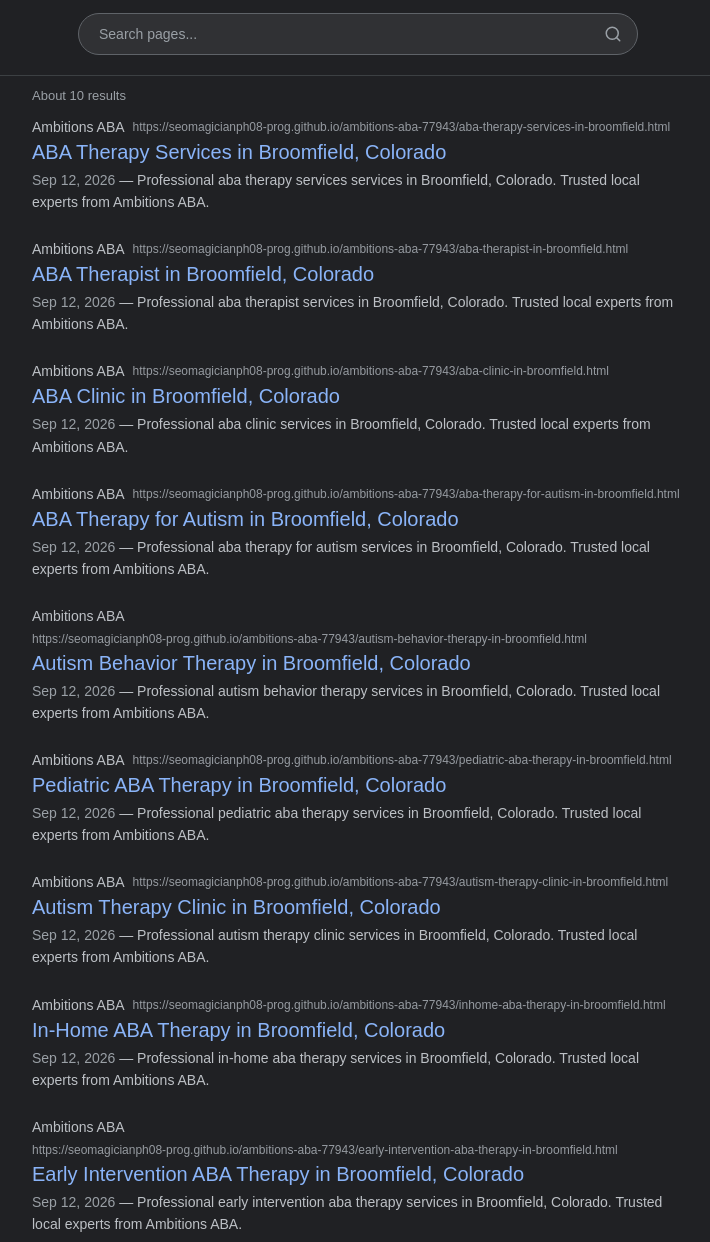
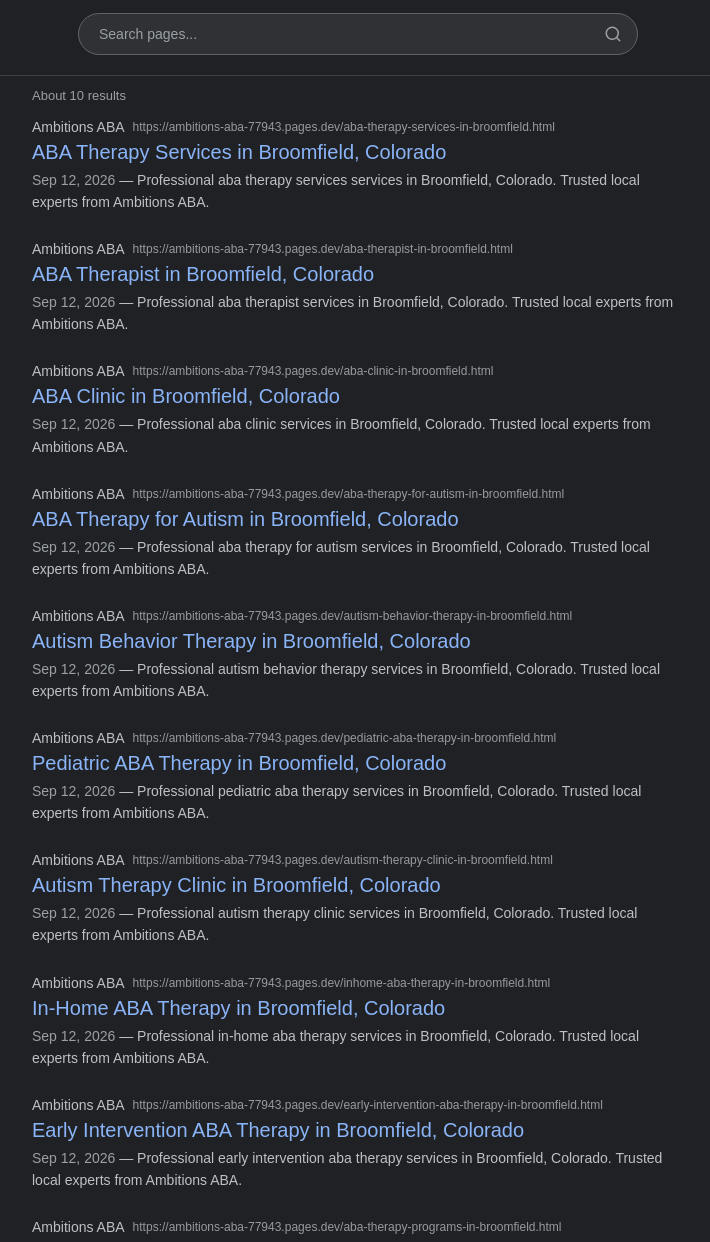
Before and after one commit to seomagicianph08-prog/ambitions-aba-77943, a plain HTML site: page index.html in a window 1280 px wide. Shown: the part 50-1292 px from the top of the page, without its empty margins (282-992 px from the left). Drawn offline with Linux system fonts and the light colour scheme.

Commit message:
Deploy Ambitions ABA to Cloudflare Pages - 15 files

```diff
--- a/index.html
+++ b/index.html
@@ -5,7 +5,7 @@
     <meta name="viewport" content="width=device-width, initial-scale=1.0">
     <title>Ambitions ABA | Service Pages</title>
     <meta name="description" content="Ambitions ABA — Browse all service pages. Find local services near you.">
-    <link rel="canonical" href="https://seomagicianph08-prog.github.io/ambitions-aba-77943/">
+    <link rel="canonical" href="https://ambitions-aba-77943.pages.dev/">
     <style>
       *{margin:0;padding:0;box-sizing:border-box}
       body{font-family:arial,sans-serif;background:#202124;color:#bdc1c6;min-height:100vh;-webkit-font-smoothing:antialiased}
@@ -68,7 +68,7 @@
     <article class="r" data-title="aba therapy services in broomfield, colorado">
       <div class="r-src">
         <span class="r-domain">Ambitions ABA</span>
-        <span class="r-url">https://seomagicianph08-prog.github.io/ambitions-aba-77943/aba-therapy-services-in-broomfield.html</span>
+        <span class="r-url">https://ambitions-aba-77943.pages.dev/aba-therapy-services-in-broomfield.html</span>
       </div>
       <a href="./aba-therapy-services-in-broomfield.html" class="r-title">ABA Therapy Services in Broomfield, Colorado</a>
       <p class="r-desc"><span class="r-date">Sep 12, 2026</span> — Professional aba therapy services services in Broomfield, Colorado. Trusted local experts from Ambitions ABA.</p>
@@ -76,7 +76,7 @@
     <article class="r" data-title="aba therapist in broomfield, colorado">
       <div class="r-src">
         <span class="r-domain">Ambitions ABA</span>
-        <span class="r-url">https://seomagicianph08-prog.github.io/ambitions-aba-77943/aba-therapist-in-broomfield.html</span>
+        <span class="r-url">https://ambitions-aba-77943.pages.dev/aba-therapist-in-broomfield.html</span>
       </div>
       <a href="./aba-therapist-in-broomfield.html" class="r-title">ABA Therapist in Broomfield, Colorado</a>
       <p class="r-desc"><span class="r-date">Sep 12, 2026</span> — Professional aba therapist services in Broomfield, Colorado. Trusted local experts from Ambitions ABA.</p>
@@ -84,7 +84,7 @@
     <article class="r" data-title="aba clinic in broomfield, colorado">
       <div class="r-src">
         <span class="r-domain">Ambitions ABA</span>
-        <span class="r-url">https://seomagicianph08-prog.github.io/ambitions-aba-77943/aba-clinic-in-broomfield.html</span>
+        <span class="r-url">https://ambitions-aba-77943.pages.dev/aba-clinic-in-broomfield.html</span>
       </div>
       <a href="./aba-clinic-in-broomfield.html" class="r-title">ABA Clinic in Broomfield, Colorado</a>
       <p class="r-desc"><span class="r-date">Sep 12, 2026</span> — Professional aba clinic services in Broomfield, Colorado. Trusted local experts from Ambitions ABA.</p>
@@ -92,7 +92,7 @@
     <article class="r" data-title="aba therapy for autism in broomfield, colorado">
       <div class="r-src">
         <span class="r-domain">Ambitions ABA</span>
-        <span class="r-url">https://seomagicianph08-prog.github.io/ambitions-aba-77943/aba-therapy-for-autism-in-broomfield.html</span>
+        <span class="r-url">https://ambitions-aba-77943.pages.dev/aba-therapy-for-autism-in-broomfield.html</span>
       </div>
       <a href="./aba-therapy-for-autism-in-broomfield.html" class="r-title">ABA Therapy for Autism in Broomfield, Colorado</a>
       <p class="r-desc"><span class="r-date">Sep 12, 2026</span> — Professional aba therapy for autism services in Broomfield, Colorado. Trusted local experts from Ambitions ABA.</p>
@@ -100,7 +100,7 @@
     <article class="r" data-title="autism behavior therapy in broomfield, colorado">
       <div class="r-src">
         <span class="r-domain">Ambitions ABA</span>
-        <span class="r-url">https://seomagicianph08-prog.github.io/ambitions-aba-77943/autism-behavior-therapy-in-broomfield.html</span>
+        <span class="r-url">https://ambitions-aba-77943.pages.dev/autism-behavior-therapy-in-broomfield.html</span>
       </div>
       <a href="./autism-behavior-therapy-in-broomfield.html" class="r-title">Autism Behavior Therapy in Broomfield, Colorado</a>
       <p class="r-desc"><span class="r-date">Sep 12, 2026</span> — Professional autism behavior therapy services in Broomfield, Colorado. Trusted local experts from Ambitions ABA.</p>
@@ -108,7 +108,7 @@
     <article class="r" data-title="pediatric aba therapy in broomfield, colorado">
       <div class="r-src">
         <span class="r-domain">Ambitions ABA</span>
-        <span class="r-url">https://seomagicianph08-prog.github.io/ambitions-aba-77943/pediatric-aba-therapy-in-broomfield.html</span>
+        <span class="r-url">https://ambitions-aba-77943.pages.dev/pediatric-aba-therapy-in-broomfield.html</span>
       </div>
       <a href="./pediatric-aba-therapy-in-broomfield.html" class="r-title">Pediatric ABA Therapy in Broomfield, Colorado</a>
       <p class="r-desc"><span class="r-date">Sep 12, 2026</span> — Professional pediatric aba therapy services in Broomfield, Colorado. Trusted local experts from Ambitions ABA.</p>
@@ -116,7 +116,7 @@
     <article class="r" data-title="autism therapy clinic in broomfield, colorado">
       <div class="r-src">
         <span class="r-domain">Ambitions ABA</span>
-        <span class="r-url">https://seomagicianph08-prog.github.io/ambitions-aba-77943/autism-therapy-clinic-in-broomfield.html</span>
+        <span class="r-url">https://ambitions-aba-77943.pages.dev/autism-therapy-clinic-in-broomfield.html</span>
       </div>
       <a href="./autism-therapy-clinic-in-broomfield.html" class="r-title">Autism Therapy Clinic in Broomfield, Colorado</a>
       <p class="r-desc"><span class="r-date">Sep 12, 2026</span> — Professional autism therapy clinic services in Broomfield, Colorado. Trusted local experts from Ambitions ABA.</p>
@@ -124,7 +124,7 @@
     <article class="r" data-title="in-home aba therapy in broomfield, colorado">
       <div class="r-src">
         <span class="r-domain">Ambitions ABA</span>
-        <span class="r-url">https://seomagicianph08-prog.github.io/ambitions-aba-77943/inhome-aba-therapy-in-broomfield.html</span>
+        <span class="r-url">https://ambitions-aba-77943.pages.dev/inhome-aba-therapy-in-broomfield.html</span>
       </div>
       <a href="./inhome-aba-therapy-in-broomfield.html" class="r-title">In-Home ABA Therapy in Broomfield, Colorado</a>
       <p class="r-desc"><span class="r-date">Sep 12, 2026</span> — Professional in-home aba therapy services in Broomfield, Colorado. Trusted local experts from Ambitions ABA.</p>
@@ -132,7 +132,7 @@
     <article class="r" data-title="early intervention aba therapy in broomfield, colorado">
       <div class="r-src">
         <span class="r-domain">Ambitions ABA</span>
-        <span class="r-url">https://seomagicianph08-prog.github.io/ambitions-aba-77943/early-intervention-aba-therapy-in-broomfield.html</span>
+        <span class="r-url">https://ambitions-aba-77943.pages.dev/early-intervention-aba-therapy-in-broomfield.html</span>
       </div>
       <a href="./early-intervention-aba-therapy-in-broomfield.html" class="r-title">Early Intervention ABA Therapy in Broomfield, Colorado</a>
       <p class="r-desc"><span class="r-date">Sep 12, 2026</span> — Professional early intervention aba therapy services in Broomfield, Colorado. Trusted local experts from Ambitions ABA.</p>
@@ -140,7 +140,7 @@
     <article class="r" data-title="aba therapy programs in broomfield, colorado">
       <div class="r-src">
         <span class="r-domain">Ambitions ABA</span>
-        <span class="r-url">https://seomagicianph08-prog.github.io/ambitions-aba-77943/aba-therapy-programs-in-broomfield.html</span>
+        <span class="r-url">https://ambitions-aba-77943.pages.dev/aba-therapy-programs-in-broomfield.html</span>
       </div>
       <a href="./aba-therapy-programs-in-broomfield.html" class="r-title">ABA Therapy Programs in Broomfield, Colorado</a>
       <p class="r-desc"><span class="r-date">Sep 12, 2026</span> — Professional aba therapy programs services in Broomfield, Colorado. Trusted local experts from Ambitions ABA.</p>
```
Also changed, not shown: 404.html (+3 -3 lines), aba-clinic-in-broomfield.html (+9 -0 lines), aba-therapist-in-broomfield.html (+9 -0 lines), aba-therapy-for-autism-in-broomfield.html (+9 -0 lines), aba-therapy-programs-in-broomfield.html (+9 -0 lines), aba-therapy-services-in-broomfield.html (+9 -0 lines), autism-behavior-therapy-in-broomfield.html (+9 -0 lines), autism-therapy-clinic-in-broomfield.html (+9 -0 lines), early-intervention-aba-therapy-in-broomfield.html (+9 -0 lines), inhome-aba-therapy-in-broomfield.html (+9 -0 lines), pediatric-aba-therapy-in-broomfield.html (+9 -0 lines), sitemap.xml (+11 -11 lines), robots.txt.
